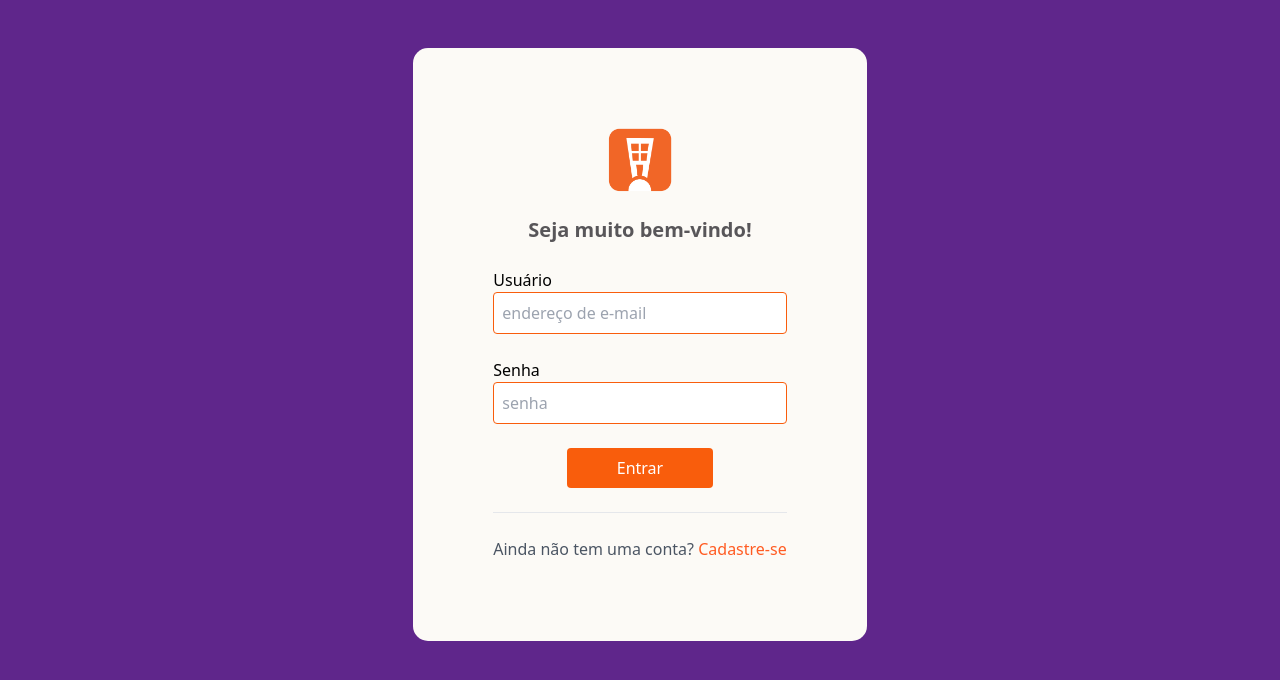
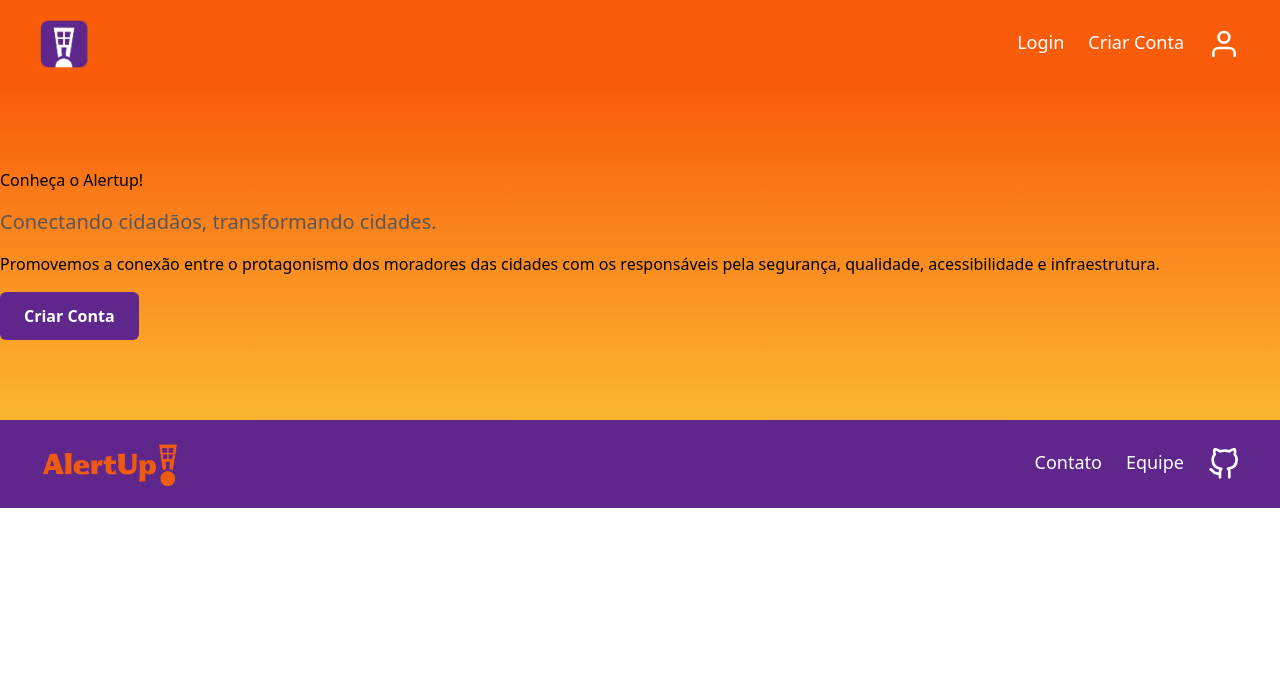
Before and after one commit to AlertUp-Projeto-integrador-ODS-11/frontend, a React (Vite) app: page / in a window 1280 px wide. Shown: the top 680 px of the page. Built offline with nearby package versions, Linux system fonts and the light colour scheme; no server answers.

Commit message:
configurando parallax

```diff
--- a/src/App.tsx
+++ b/src/App.tsx
@@ -18,6 +18,7 @@ import DeletarPostagem from './components/postagens/deletarPostagem/DeletarPosta
 import Perfil from './pages/perfil/Perfil';
 import 'react-toastify/dist/ReactToastify.css';
 import Temas from './pages/temas/Temas.tsx';
+import Visitante from './pages/visitante/Visitante.tsx';
 
 function App() {
   return (
@@ -27,7 +28,7 @@ function App() {
         <Navbar />
           <div className='min-h-[80vh]'>
             <Routes>
-              <Route path="/" element={<Login />} />
+              <Route path="/" element={<Visitante />} />
               <Route path="/login" element={<Login />} />
               <Route path="/home" element={<Home />} />
               <Route path="/cadastro" element={<Cadastro />} />
--- a/src/components/navbar/Navbar.tsx
+++ b/src/components/navbar/Navbar.tsx
@@ -13,7 +13,7 @@ function Navbar() {
     function logout() {
         handleLogout()
         toastAlerta("Usuário deslogado com sucesso!", "sucesso");
-        navigate("/login")
+        navigate("/")
     }
 
     let component: ReactNode
--- a/src/pages/cadastro/Cadastro.tsx
+++ b/src/pages/cadastro/Cadastro.tsx
@@ -31,7 +31,7 @@ function Cadastro() {
   }, [usuario])
 
   function retornar() {
-    navigate('/login')
+    navigate('/')
   }
 
   function handleConfirmarSenha(e: ChangeEvent<HTMLInputElement>) {
--- /dev/null
+++ b/src/pages/visitante/Visitante.tsx
@@ -0,0 +1,90 @@
+import { Link } from "react-router-dom";
+import { ReactNode, useContext } from 'react';
+import { User } from 'react-feather';
+import { GitHub } from 'react-feather'
+import './Visitante.css'
+import CardVisitante from "./cardVisitante/CardVisitante";
+
+
+function Visitante() {
+    let component: ReactNode
+    let footer: ReactNode
+    let conteudo: ReactNode
+
+        component = (
+            <div className='w-full bg-primary text-white
+                flex justify-center py-5 px-10'>
+
+                <div className="container justify-between flex items-center ... text-lg ">
+                    <Link to='/home' title="Home" className='hover:opacity-80'>
+                        <img src="/images/Alertup-icone-roxo.png" alt="AlertUp Logo" className="h-12 mr-4" /> </Link>
+
+                    <div className="flex gap-6 ">
+                        <Link to='/Login' className='hover:underline'>Login</Link>
+                        <Link to='/cadastro' className='hover:underline'>Criar Conta</Link>
+                        <Link to='/Login' title="Perfil" className='hover:opacity-70'><User className="text-white h-8 w-8" /></Link>
+                    </div>
+                </div>
+            </div>
+        )
+
+        conteudo = (
+            <>
+            <div className="bg-gradient-to-b from-[#F95D0C] to-[#FBB731]">
+            <div className="flex justify-center">
+                <div className='container'>
+                    <div className="flex flex-col gap-4 items-start justify-center py-20  ">
+                        <h1>Conheça o Alertup! </h1>
+                        <p className='text-xl text-[#585659]'>
+                        Conectando cidadãos, transformando cidades.
+                        </p>
+                        <p>Promovemos a conexão entre o protagonismo dos moradores das cidades com os responsáveis pela segurança, qualidade, acessibilidade e infraestrutura.</p>
+                        <div className="flex justify-around gap-4">
+                            <Link to={`/cadastro`} className=' text-white font-bold w-full bg-secondary hover:bg-[#8b2681]
+                            flex items-start justify-center p-3 px-6 rounded-md '>
+                            <button>Criar Conta</button>
+                            </Link>
+                        </div>
+                    </div>
+                </div>
+            </div>
+            </div>
+            </>
+        )
+
+
+
+        footer = (
+
+            <div className='w-full bg-secondary text-white flex justify-center py-5 px-10'>
+
+                <div className="container justify-between flex items-center ... text-lg ">
+                    <Link to='/home' title="Home" className='hover:opacity-70'>
+                        <img
+                            src="/images/Alertup-laranja-v2.png"
+                            alt="AlertUp Logo"
+                            className="h-12 mr-4"
+                        /> </Link>
+
+
+                    <div className="flex gap-6 ">
+                        <Link to='/contato' className='hover:underline'>Contato</Link>
+                        <Link to='/sobrenos' className='hover:underline'>Equipe</Link>
+                        <Link to='https://github.com/AlertUp-Projeto-integrador-ODS-11' target="_blank" className='hover:opacity-70'><GitHub size={32} /></Link>
+                    </div>
+                </div>
+            </div>
+        )
+
+    return (
+        <>
+            {component}
+            {conteudo}
+            {footer}
+        </>
+    )
+
+}
+
+
+export default Visitante
--- /dev/null
+++ b/src/pages/visitante/cardVisitante/CardVisitante.tsx
@@ -0,0 +1,37 @@
+import { Link } from 'react-router-dom'
+import Visitante from '../../../models/Postagem'
+
+interface CardVisitanteProps {
+    post: Visitante
+}
+
+function CardVisitante() {
+    return (
+        <div className='border flex flex-col rounded-2xl overflow-hidden justify-between lg:w-2/4 sm:w-full bg-white '>
+            <div>
+                <div className="flex w-full py-2 px-4 items-center gap-4">
+                    <img src="https://i.imgur.com/vIVMVST.png" className='h-12 rounded-full'
+                         alt="Imagem do Usuário" />
+                    <div className="justify-start">
+                        <h3 className='text-lg font-bold uppercase'>Fátima Aguiar</h3>
+                        <p>Município: São Paulo</p>
+                        <p className="text-sm">03/11/2023</p>
+                    </div>
+                </div>
+
+                <div className='p-4'>
+                    <h4 className='text-lg font-semibold uppercase'>Transporte Público</h4>
+                    <p>Ônibus do centro cada vez mais lotados! Muitas vezes precisamos esperar por horas outro ônibus passar.</p>
+                    <img src="" alt="foto da Visitante" className='object-fill h-full flex justify-center max-w-full '/>
+                </div>
+
+            </div>
+
+            <div className="flex">
+                    <button>Responder</button>
+            </div>
+        </div>
+    )
+}
+
+export default CardVisitante
```
Also changed, not shown: src/pages/visitante/Visitante.css (added).
